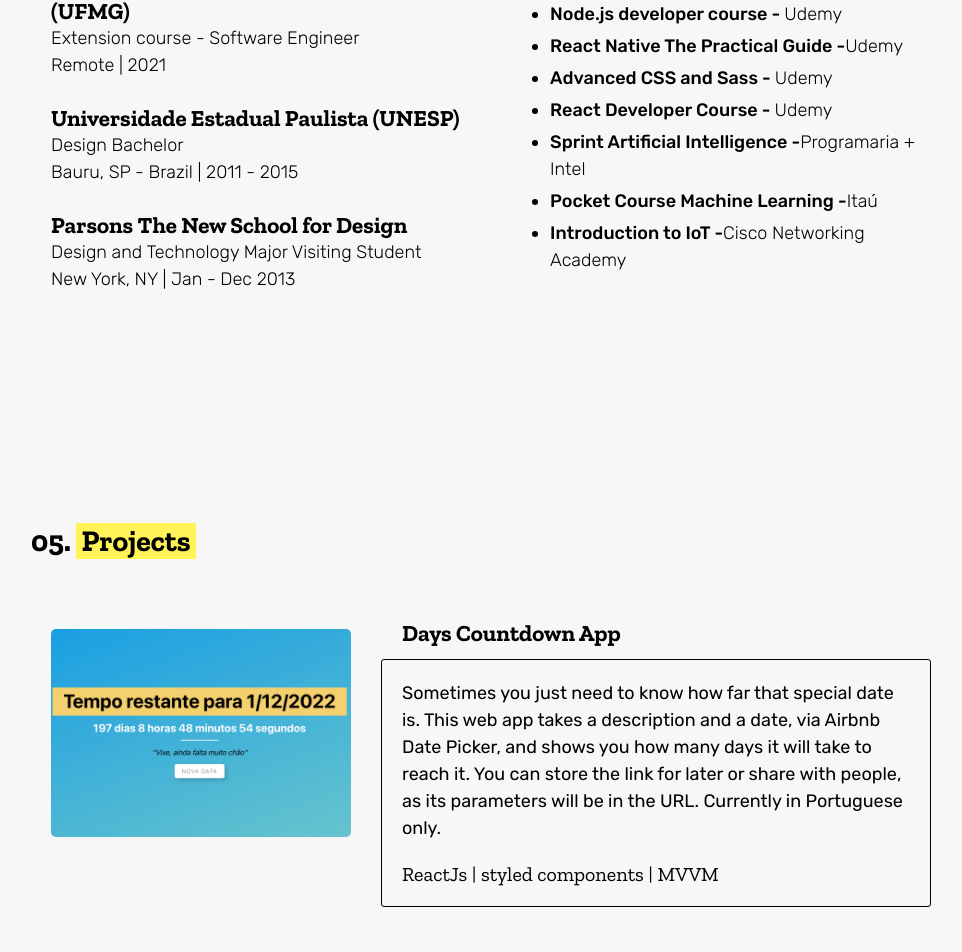
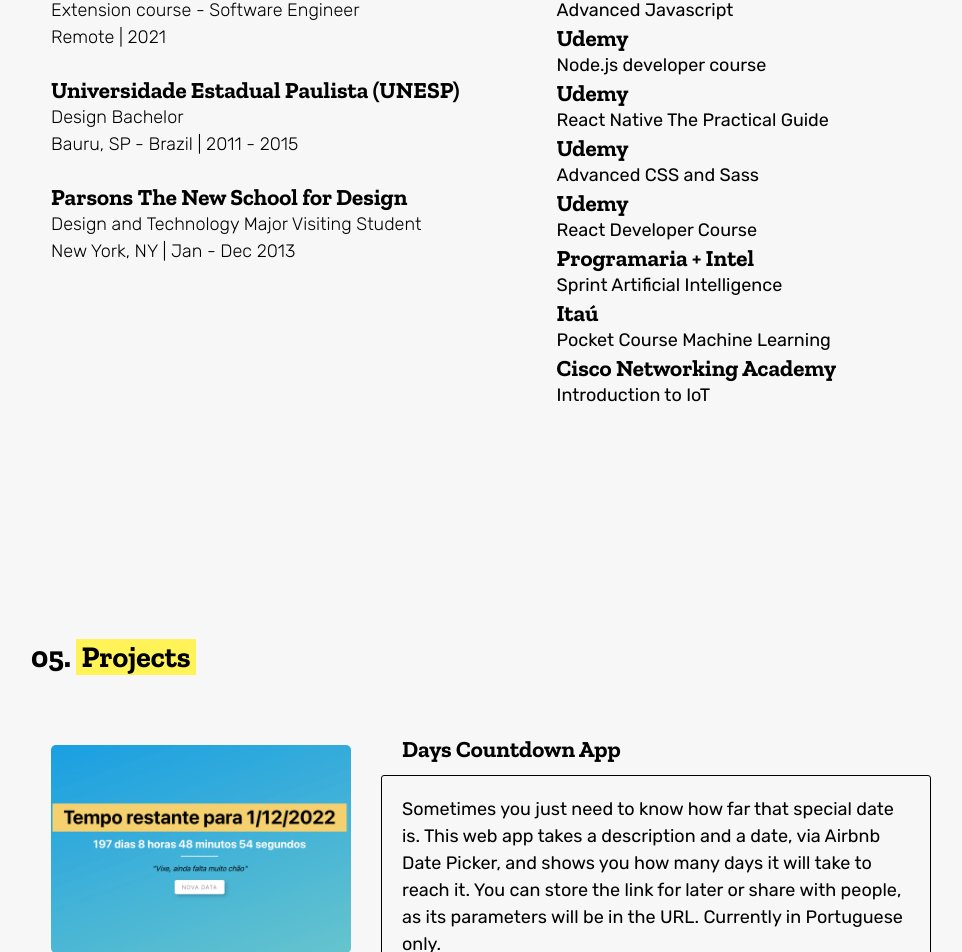
Before and after one commit to yogmel/yogmel.github.io, a Next.js app in the folder yogmel-cv/: page /home/Home in a window 1280 px wide. Shown: the part 2596-3548 px from the top of the page, without its empty margins (149-1111 px from the left). Built offline with nearby package versions, Linux system fonts and the light colour scheme.

Commit message:
Add list components to skills, education, projects

```diff
--- /dev/null
+++ b/yogmel-cv/src/components/EducationList.tsx
@@ -0,0 +1,44 @@
+interface Course {
+  course: string;
+  institution: string;
+  location?: string;
+}
+
+interface Education {
+  type: "education" | "course";
+  data: Course[];
+  styles?: string;
+}
+
+export default function Education(props: Education) {
+  const { type, data, styles } = props;
+
+  if (type === "education") {
+    return (
+      <>
+        {data.map(item => (
+          <div className={styles} key={item.course}>
+            <h3>{item.institution}</h3>
+            <p>{item.course}</p>
+            <p>{item.location}</p>
+          </div>
+        ))}
+      </>
+    );
+  }
+
+  if (type === "course") {
+    return (
+      <ul>
+        {data.map(item => (
+          <li key={item.course}>
+            {item.course} -{" "}
+            <span className="t-lighter">{item.institution}</span>
+          </li>
+        ))}
+      </ul>
+    );
+  }
+
+  return null;
+}
--- /dev/null
+++ b/yogmel-cv/src/components/ProjectsList.tsx
@@ -0,0 +1,44 @@
+import styles from "@/styles/Projects.module.css";
+import Image, { StaticImageData } from "next/image";
+
+interface Image {
+  src: StaticImageData;
+  alt: string;
+}
+
+interface ProjectsItem {
+  image: Image;
+  title: string;
+  description: string;
+  link: string;
+  keywords: string;
+}
+
+interface ProjectsList {
+  data: ProjectsItem;
+}
+
+export default function ProjectList(props: ProjectsList) {
+  const { image, title, description, link, keywords } = props.data;
+
+  return (
+    <div className={styles.card}>
+      <div className="img-box">
+        <Image
+          width={300}
+          src={image.src}
+          alt={image.alt}
+          className="img-responsive"
+        />
+      </div>
+      <div className={styles.cardDescription}>
+        <h3>{title}</h3>
+        <p>{description}</p>
+        <a href={link} target="_blank" rel="noreferrer">
+          <i className="fas fa-external-link-alt fa-2x"></i>
+        </a>
+        <div className={styles.cardTech}>{keywords}</div>
+      </div>
+    </div>
+  );
+}
--- a/yogmel-cv/src/pages/home/About.tsx
+++ b/yogmel-cv/src/pages/home/About.tsx
@@ -1,7 +1,6 @@
 import Image from "next/image";
 import ProfilePic from "@/assets/img/profile-pic.jpeg";
 import styles from "@/styles/About.module.css";
-import { FontAwesomeIcon } from "@fortawesome/react-fontawesome";
 import { faEnvelope } from "@fortawesome/free-solid-svg-icons";
 import {
   faGithub,
--- a/yogmel-cv/src/pages/home/Education.tsx
+++ b/yogmel-cv/src/pages/home/Education.tsx
@@ -1,4 +1,58 @@
+import EducationList from "@/components/EducationList";
 import styles from "@/styles/Education.module.css";
+
+const educationData = [
+  {
+    institution: "Universidade Federal de Minas Gerais (UFMG)",
+    course: "Extension course - Software Engineer",
+    location: "Remote | 2021",
+  },
+  {
+    institution: "Universidade Estadual Paulista (UNESP)",
+    course: "Design Bachelor",
+    location: "Bauru, SP - Brazil | 2011 - 2015",
+  },
+  {
+    institution: "Parsons The New School for Design",
+    course: "Design and Technology Major Visiting Student",
+    location: "New York, NY | Jan - Dec 2013",
+  },
+];
+
+const coursesData = [
+  {
+    course: "Advanced Javascript",
+    institution: "Udemy",
+  },
+  {
+    course: "Node.js developer course",
+    institution: "Udemy",
+  },
+  {
+    course: "React Native The Practical Guide",
+    institution: "Udemy",
+  },
+  {
+    course: "Advanced CSS and Sass",
+    institution: "Udemy",
+  },
+  {
+    course: "React Developer Course",
+    institution: "Udemy",
+  },
+  {
+    course: "Sprint Artificial Intelligence",
+    institution: "Programaria + Intel",
+  },
+  {
+    course: "Pocket Course Machine Learning",
+    institution: "Itaú",
+  },
+  {
+    course: "Introduction to IoT",
+    institution: "Cisco Networking Academy",
+  },
+];
 
 export default function Education() {
   return (
@@ -7,57 +61,18 @@
         <h2>
           04.1 <span className="highlighted-text">Education</span>
         </h2>
-        <div className={styles.meta}>
-          <h3>Universidade Federal de Minas Gerais (UFMG)</h3>
-          <p>Extension course - Software Engineer</p>
-          <p>Remote | 2021</p>
-        </div>
-        <div className={styles.meta}>
-          <h3>Universidade Estadual Paulista (UNESP)</h3>
-          <p>Design Bachelor</p>
-          <p>Bauru, SP - Brazil | 2011 - 2015</p>
-        </div>
-        <div className={styles.meta}>
-          <h3>Parsons The New School for Design</h3>
-          <p>Design and Technology Major Visiting Student</p>
-          <p>New York, NY | Jan - Dec 2013</p>
-        </div>
+        <EducationList
+          type="education"
+          styles={styles.meta}
+          data={educationData}
+        />
       </div>
 
       <div className={styles.courses}>
         <h2>
           04.2 <span className="highlighted-text">Courses</span>
         </h2>
-        <ul>
-          <li>
-            Advanced Javascript - <span className="t-lighter">Udemy</span>
-          </li>
-          <li>
-            Node.js developer course - <span className="t-lighter">Udemy</span>
-          </li>
-          <li>
-            React Native The Practical Guide -
-            <span className="t-lighter">Udemy</span>
-          </li>
-          <li>
-            Advanced CSS and Sass - <span className="t-lighter">Udemy</span>
-          </li>
-          <li>
-            React Developer Course - <span className="t-lighter">Udemy</span>
-          </li>
-          <li>
-            Sprint Artificial Intelligence -
-            <span className="t-lighter">Programaria + Intel</span>
-          </li>
-          <li>
-            Pocket Course Machine Learning -
-            <span className="t-lighter">Itaú</span>
-          </li>
-          <li>
-            Introduction to IoT -
-            <span className="t-lighter">Cisco Networking Academy</span>
-          </li>
-        </ul>
+        <EducationList type="education" data={coursesData} />
       </div>
     </section>
   );
--- a/yogmel-cv/src/pages/home/Projects.tsx
+++ b/yogmel-cv/src/pages/home/Projects.tsx
@@ -1,8 +1,44 @@
 import styles from "@/styles/Projects.module.css";
-import Image from "next/image";
 import CountdownImage from "@/assets/img/days-countdown.png";
 import IndecisionAppImage from "@/assets/img/indecision-app.png";
 import RNBoilerplateImage from "@/assets/img/rn-boilerplate.png";
+import ProjectList from "@/components/ProjectsList";
+
+const projectData = [
+  {
+    image: {
+      src: CountdownImage,
+      alt: "Screenshot of Indecision App. A big purple button appears at the top, reading 'What should I do?'. Down below, you can see the options 'Learn Python' and 'Learn Typescript'.",
+    },
+    title: "Days Countdown App",
+    description:
+      "Sometimes you just need to know how far that special date is. This web app takes a description and a date, via Airbnb Date Picker, and shows you how many days it will take to reach it. You can store the link for later or share with people, as its parameters will be in the URL. Currently in Portuguese only.",
+    link: "https://github.com/yogmel/react-countdown",
+    keywords: "ReactJs | styled components | MVVM",
+  },
+  {
+    image: {
+      src: IndecisionAppImage,
+      alt: "Screenshot of Indecision App. A big purple button appears at the top, reading 'What should I do?'. Down below, you can see the options 'Learn Python' and 'Learn Typescript'.",
+    },
+    title: "Indecision App",
+    description:
+      "Not sure what to do next? Add your options into Indecision App and let the computer choose it for you! Built on a bare React project, setup with Webpack and Sass loader.",
+    link: "https://github.com/yogmel/react-course-projects",
+    keywords: "ReactJs | Sass | Webpack",
+  },
+  {
+    image: {
+      src: RNBoilerplateImage,
+      alt: "Two screenshots of the app. The first is the Sign up screen, with several inputs. The second is the Input Data screen, where the user can add images and videos.",
+    },
+    title: "React Native Boilerplate",
+    description:
+      "It is a template to a React Native app, which consists of a Login, Signup, Home and Input Data screens. Integration with Firebase is also available and ready-to-use.",
+    link: "https://github.com/yogmel/react-native-app-boilerplate",
+    keywords: "React Native | Firebase | Android Studio",
+  },
+];
 
 export default function Projects() {
   return (
@@ -11,92 +47,9 @@
         05. <span className="highlighted-text">Projects</span>
       </h2>
       <div className={styles.box}>
-        <div className={styles.card}>
-          <div className="img-box">
-            <Image
-              width={300}
-              src={CountdownImage}
-              alt="Screenshot of Indecision App. A big purple button appears at the top, reading 'What should I do?'. Down below, you can see the options 'Learn Python' and 'Learn Typescript'."
-              className="img-responsive"
-            />
-          </div>
-          <div className={styles.cardDescription}>
-            <h3>Days Countdown App</h3>
-            <p>
-              Sometimes you just need to know how far that special date is. This
-              web app takes a description and a date, via Airbnb Date Picker,
-              and shows you how many days it will take to reach it. You can
-              store the link for later or share with people, as its parameters
-              will be in the URL. Currently in Portuguese only.
-            </p>
-            <a
-              href="https://github.com/yogmel/react-countdown"
-              target="_blank"
-              rel="noreferrer"
-            >
-              <i className="fas fa-external-link-alt fa-2x"></i>
-            </a>
-            <div className={styles.cardTech}>
-              ReactJs | styled components | MVVM
-            </div>
-          </div>
-        </div>
-
-        <div className={styles.card}>
-          <div className="img-box">
-            <Image
-              width={300}
-              src={IndecisionAppImage}
-              alt="Screenshot of Indecision App. A big purple button appears at the top, reading 'What should I do?'. Down below, you can see the options 'Learn Python' and 'Learn Typescript'."
-              className="img-responsive"
-            />
-          </div>
-          <div className={styles.cardDescription}>
-            <h3>Indecision App</h3>
-            <p>
-              Not sure what to do next? Add your options into Indecision App and
-              let the computer choose it for you! Built on a bare React project,
-              setup with Webpack and Sass loader.
-            </p>
-            <a
-              href="https://github.com/yogmel/react-course-projects"
-              target="_blank"
-              rel="noreferrer"
-            >
-              <i className="fas fa-external-link-alt fa-2x"></i>
-            </a>
-            <div className={styles.cardTech}>ReactJs | Sass | Webpack</div>
-          </div>
-        </div>
-
-        <div className={styles.card}>
-          <div className="img-box">
-            <Image
-              width={300}
-              src={RNBoilerplateImage}
-              alt="Two screenshots of the app. The first is the Sign up screen, with several inputs. The second is the Input Data screen, where the user can add images and videos."
-              className="img-responsive"
-            />
-          </div>
-          <div className={styles.cardDescription}>
-            <h3>React Native Boilerplate</h3>
-            <p>
-              It is a template to a React Native app, which consists of a Login,
-              Signup, Home and Input Data screens. Integration with Firebase is
-              also available and ready-to-use.
-            </p>
-            <a
-              href="https://github.com/yogmel/react-native-app-boilerplate"
-              target="_blank"
-              rel="noreferrer"
-            >
-              <i className="fas fa-external-link-alt fa-2x"></i>
-            </a>
-            <div className={styles.cardTech}>
-              React Native | Firebase | Android Studio
-            </div>
-          </div>
-        </div>
+        {projectData.map(item => (
+          <ProjectList key={item.title} data={item} />
+        ))}
       </div>
     </section>
   );
--- a/yogmel-cv/src/pages/home/Skills.tsx
+++ b/yogmel-cv/src/pages/home/Skills.tsx
@@ -1,4 +1,40 @@
 import styles from "@/styles/Skills.module.css";
+
+const data = [
+  {
+    title: "Front-end",
+    data: [
+      "HTML",
+      ["CSS3", "Sass/SCSS"],
+      "Bootstrap",
+      ["Javascript", "ES6+"],
+      "Typescript",
+      {
+        mainItem: "React",
+        subItems: [
+          "Jest",
+          "React Testing Library",
+          "Redux",
+          "styled componets",
+        ],
+      },
+      "MobX",
+      "Angular, Vue",
+    ],
+  },
+  {
+    title: "Others",
+    data: [
+      ["React Native", "mobile development"],
+      ["Wordpress", "CMS and web development"],
+      ["Gatsby", "blog"],
+      ["User Experience", "UX"],
+      ["MVVM", "architecture"],
+      ["Object oriented programming"],
+      ["Clean Code and SOLID", "best practices"],
+    ],
+  },
+];
 
 export default function Skills() {
   return (
```
Also changed, not shown: yogmel-cv/src/components/SkillItem.tsx (added, +24 -0 lines), yogmel-cv/src/components/SkillsList.tsx (added, +28 -0 lines).
